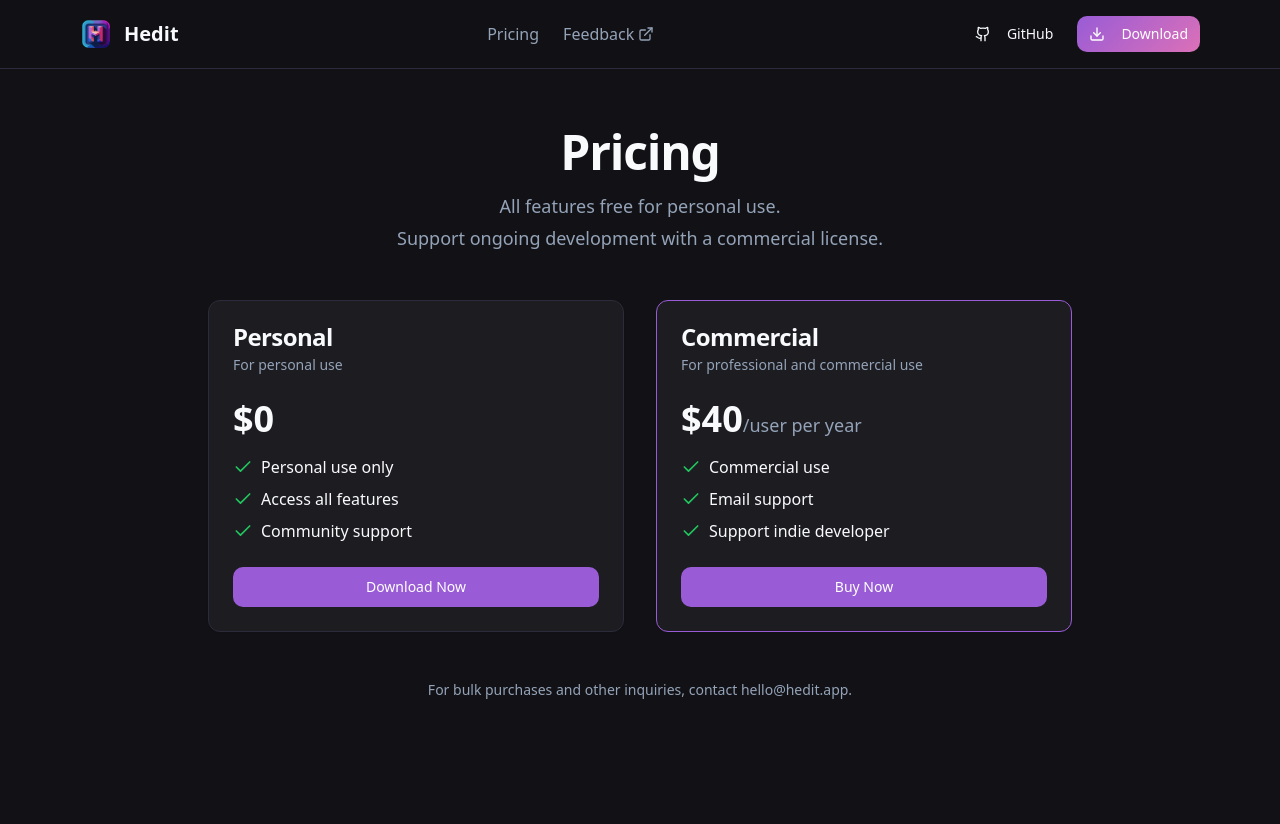
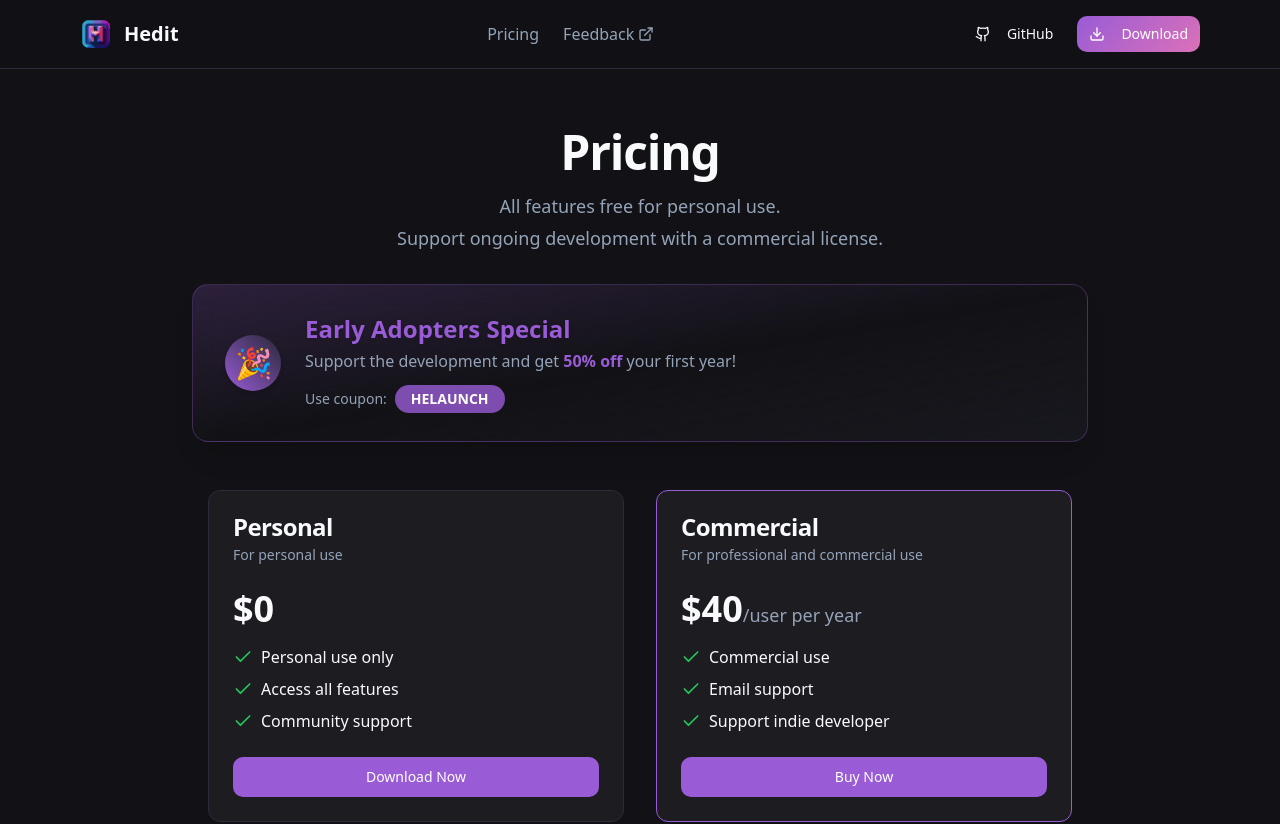
Before and after one commit to valtlfelipe/hedit-site, a React (Vite) app: page /pricing in a window 1280 px wide. Shown: the top 824 px of the page. Built offline with nearby package versions, Linux system fonts and the light colour scheme.

Commit message:
chore: early adopters special

```diff
--- a/src/pages/Pricing.tsx
+++ b/src/pages/Pricing.tsx
@@ -20,6 +20,24 @@ const PricingPage = () => {
             Support ongoing development with a commercial license.
           </p>
         </div>
+
+        {/* Early Adopters Banner - Refined Card Style */}
+        <div className="max-w-4xl w-full mx-auto mb-8">
+          <div className="relative rounded-2xl shadow-xl overflow-hidden border border-primary/30 bg-gradient-to-br from-primary/20 via-background to-secondary/30 px-8 py-7 flex items-center gap-6 backdrop-blur-md">
+            <div className="flex items-center justify-center h-14 w-14 rounded-full bg-gradient-to-tr from-primary to-secondary shadow-md">
+              <span className="text-3xl">🎉</span>
+            </div>
+            <div className="flex-1">
+              <div className="text-2xl font-extrabold text-primary mb-1 drop-shadow">Early Adopters Special</div>
+              <div className="text-md text-muted-foreground mb-3">Support the development and get <span className="font-bold text-primary">50% off</span> your first year!</div>
+              <div className="flex items-center gap-2">
+                <span className="text-sm font-medium text-muted-foreground">Use coupon:</span>
+                <span className="text-sm font-bold px-4 py-1 rounded-full bg-primary/80 text-white">HELAUNCH</span>
+              </div>
+            </div>
+          </div>
+        </div>
+
         <div className="grid grid-cols-1 md:grid-cols-2 gap-8 max-w-4xl w-full p-4">
           <Card className="flex flex-col">
             <CardHeader>
```
